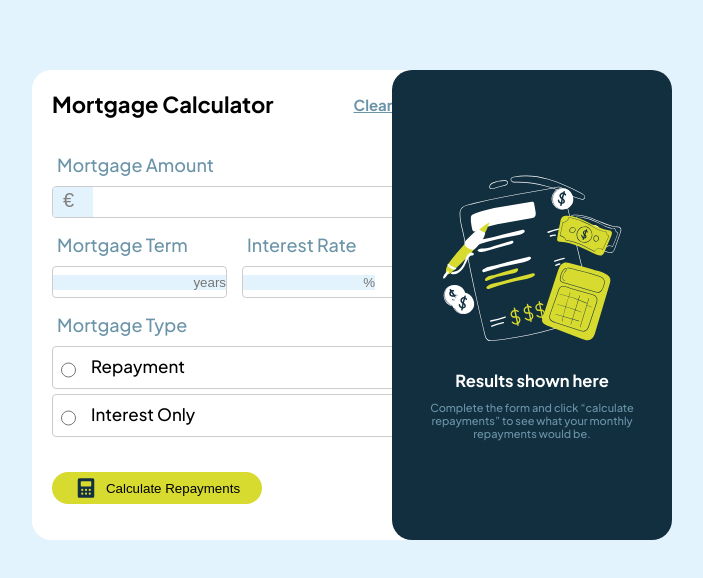
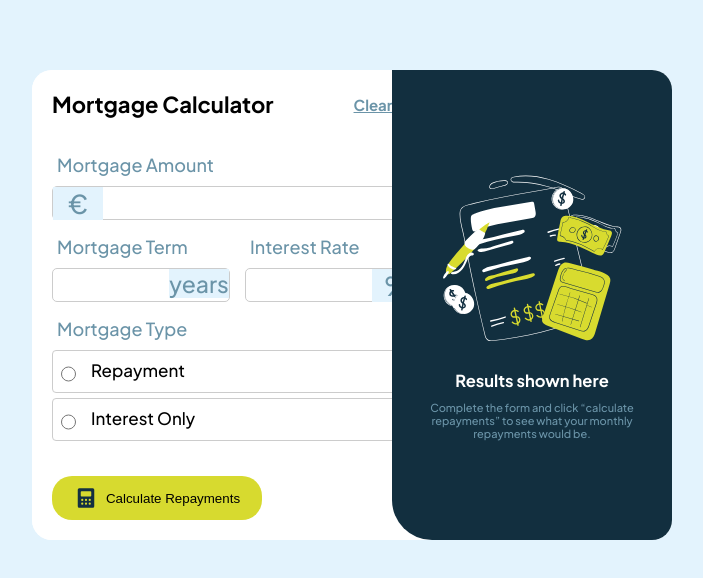
Before and after one commit to meron847/Mortgage-repayment-calculator, a plain HTML site: page index.html in a window 1280 px wide. Shown: the whole page, without its empty margins (288-991 px from the left). Drawn offline with Linux system fonts and the light colour scheme.

Commit message:
changed input to div

```diff
--- a/index.css
+++ b/index.css
@@ -2,6 +2,45 @@
     margin:0;
     padding:0;
 }
+.input-box {
+  border: 1px solid #ccc;
+  width: 370px;
+  height: 32px;
+  font-size: 16px;
+  border-radius: 5px;
+  display: flex;
+  align-content: flex-start;
+  justify-content: flex-start;
+}
+.Term,.bold{
+  border: 1px solid #ccc;
+  width: 176px;
+  height: 32px;
+  font-size: 16px;
+  border-radius: 5px;
+  display: flex;
+  align-content: flex-end;
+  justify-content: flex-end;
+}
+.euro,.percent{
+    width: 50px;
+    background-color:hsl(202, 86%, 94%) ;
+    align-self: flex-start;
+    padding: 0;
+    margin: 0;
+    font-size: 26px;
+    font-weight: 200;
+}
+.year{
+     width: 60px;
+    background-color:hsl(202, 86%, 94%) ;
+    align-self: flex-start;
+    padding: 0;
+    margin: 0;
+    font-size: 23px;
+    font-weight: 10;
+}
+
 body{
     height: 100vh;
     width: 100%;
@@ -23,7 +62,7 @@ body{
     background-color: white;
     height: 470px;
     border-radius: 20px;
-
+    overflow: hidden;
 }
 .box-1,.box-2{
     display: flex;
@@ -33,7 +72,6 @@ body{
     width: 50%;
     padding:20px;
     height: 430px;
-   border-radius: 20px;
      gap:10px;
 }
 .h-5{
@@ -50,7 +88,7 @@ body{
     background-color: hsl(202, 55%, 16%);
     align-content: center;
     justify-content: center;
-
+     border-bottom-left-radius: 40px;
 }
 .box-1{
  background-color: hsl(0, 0%, 100%) ;
@@ -168,4 +206,5 @@ background-color:hsl(202, 86%, 94%);
     justify-content: center;
     align-items: center;
     gap:8px;
+    padding:10px;
 }
--- a/index.html
+++ b/index.html
@@ -26,20 +26,30 @@
      </div>
 
      <div class="c-1">
-        <label for="Amount">Mortgage Amount</label>
-        <input type="text" id="number" placeholder="€"/>
 
+         <label for="Amount">Mortgage Amount</label>
+     <div class="input-box" contenteditable="true">
+            <span class="euro">€</span>
+      </div>
      </div>
+
+
      <div class="form-row">
 
         <div class="box">
            <label for="Mortgage Term">Mortgage Term</label>
-           <input id=" Term" class="list" placeholder="years"/>
+           <div class="Term" contenteditable="true">
+             <span class="year">years</span>
+           </div>
+
         </div>
 
            <div class="box">
             <label for="Interest Rate">Interest Rate</label>
-            <input id="Rate"  class="bold"  placeholder="%"/>
+            <div class="bold" contenteditable="true">
+              <span class="percent">%</span>
+            </div>
+
            </div>
 
       </div>
@@ -60,12 +70,13 @@
               </div>
         </div>
 
+       <button class="pay">
+          <img src="./assets/images/icon-calculator.svg"   href="./assets/images/favicon-32x32.png">
+          Calculate Repayments
+        </button>
+  </div>
 
 
-         <button class="pay">
-          <img src="./assets/images/icon-calculator.svg"   href="./assets/images/favicon-32x32.png">
-          Calculate Repayments</button>
-  </div>
 
   <div class="box-2" >
        <img class="gap" src="./assets/images/illustration-empty.svg"   href="./assets/images/favicon-32x32.png">
```
